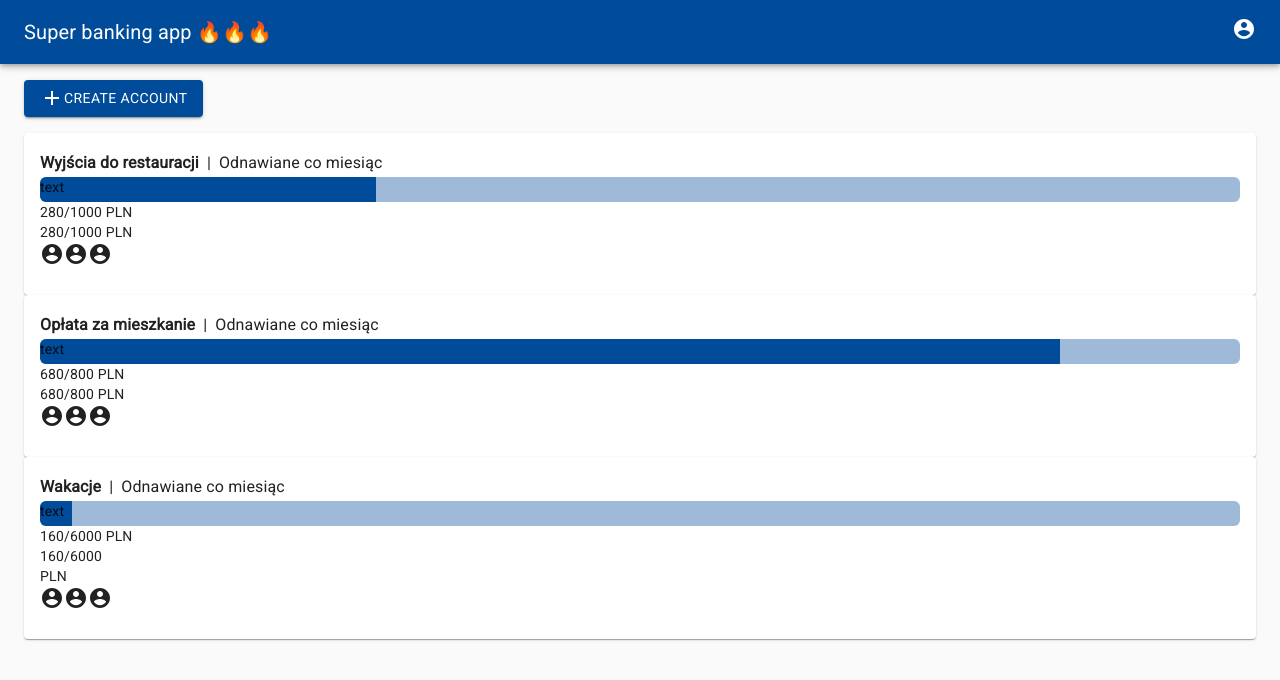
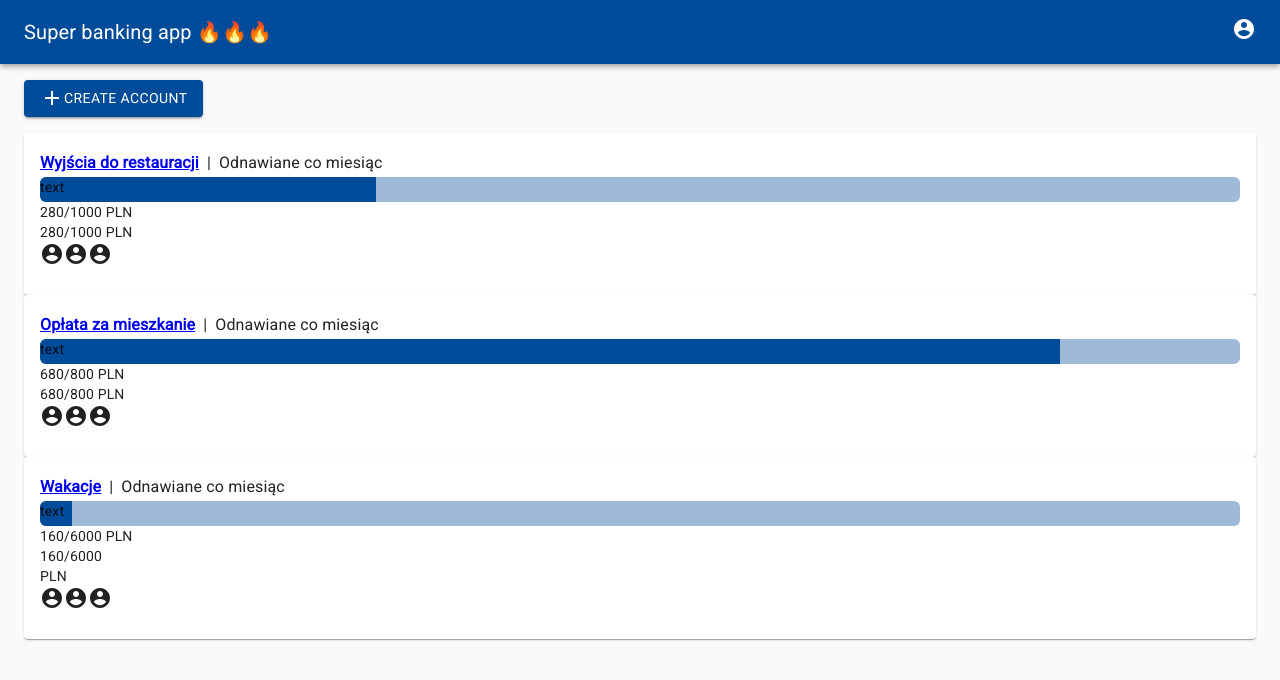
Before and after one commit to fringers/hack4lem_2021, a React (Create React App) app in the folder webapp/: page / in a window 1280 px wide. Shown: the top 680 px of the page. Built offline with nearby package versions, Linux system fonts and the light colour scheme.

Commit message:
feat(webapp): add accoung details route

```diff
--- a/webapp/src/App.js
+++ b/webapp/src/App.js
@@ -3,6 +3,7 @@ import CssBaseline from "@material-ui/core/CssBaseline";
 import { Header } from "./components/header/Header";
 import { Dashboard } from "./components/dashboard/Dashboard";
 import { CreateAccount } from "./components/account/CreateAccount";
+import { AccountDetails } from "./components/account/AccountDetails";
 import { createMuiTheme, ThemeProvider } from "@material-ui/core/styles";
 
 const theme = createMuiTheme({
@@ -38,6 +39,9 @@ export const App = () => {
           <Route path="/accounts/create">
             <CreateAccount />
           </Route>
+          <Route path="/accounts/details/:id">
+            <AccountDetails />
+          </Route>
           <Route path="/">
             <Dashboard />
           </Route>
--- /dev/null
+++ b/webapp/src/components/account/AccountDetails/index.js
@@ -0,0 +1,15 @@
+import Container from "@material-ui/core/Container";
+import Typography from "@material-ui/core/Typography";
+import Box from "@material-ui/core/Box";
+
+export const AccountDetails = () => {
+  return (
+    <Container>
+      <Box pt={2}>
+        <Typography variant="h5">Szczegóły konta</Typography>
+      </Box>
+
+      <div className="flex flex-col"></div>
+    </Container>
+  );
+};
--- a/webapp/src/components/dashboard/BudgetPreviewItem.js
+++ b/webapp/src/components/dashboard/BudgetPreviewItem.js
@@ -1,10 +1,11 @@
-import { UserAvatar } from "../avatar/UserAvatar";
+import { Link } from "react-router-dom";
 import { makeStyles } from "@material-ui/core/styles";
 import Box from "@material-ui/core/Box";
 import Card from "@material-ui/core/Card";
 import CardContent from "@material-ui/core/CardContent";
 import Typography from "@material-ui/core/Typography";
 import LinearProgress from "@material-ui/core/LinearProgress";
+import { UserAvatar } from "../avatar/UserAvatar";
 
 const useStyles = makeStyles((theme) => ({
   name: {
@@ -23,7 +24,7 @@ const useStyles = makeStyles((theme) => ({
   },
 }));
 
-export const BudgetPreviewItem = ({ name, budget, available }) => {
+export const BudgetPreviewItem = ({ id, name, budget, available }) => {
   const classes = useStyles();
 
   const percent = (available * 100) / budget;
@@ -39,9 +40,11 @@ export const BudgetPreviewItem = ({ name, budget, available }) => {
       <CardContent>
         <div>
           <Typography
+            component={Link}
             display="inline"
             variant="subtitle1"
             className={classes.name}
+            to={`/accounts/details/${id}`}
           >
             {name}
           </Typography>
@@ -51,17 +54,15 @@ export const BudgetPreviewItem = ({ name, budget, available }) => {
           <Typography display="inline">Odnawiane co miesiąc</Typography>
         </div>
 
-        <Box position="relative"  className={classes.progressBoxWrapper}>
-          <Box position="absolute" left="0" right="0" top="0" bottom="0" >
+        <Box position="relative" className={classes.progressBoxWrapper}>
+          <Box position="absolute" left="0" right="0" top="0" bottom="0">
             <LinearProgress
               variant="determinate"
               value={percent}
               className={classes.progressBar}
             />
           </Box>
-          <Box position="absolute">
-            text
-          </Box>
+          <Box position="absolute">text</Box>
         </Box>
 
         <div className="relative border rounded bg-blue-200 h-8 mt-2">
--- a/webapp/src/components/dashboard/Dashboard.js
+++ b/webapp/src/components/dashboard/Dashboard.js
@@ -11,16 +11,23 @@ export const Dashboard = () => {
       </Box>
       <Box pt={2}>
         <BudgetPreviewItem
+          id={0}
           name="Wyjścia do restauracji"
           budget={1000}
           available={280}
         />
         <BudgetPreviewItem
+          id={1}
           name="Opłata za mieszkanie"
           budget={800}
           available={680}
         />
-        <BudgetPreviewItem name="Wakacje" budget={6000} available={160} />
+        <BudgetPreviewItem
+          id={2}
+          name="Wakacje"
+          budget={6000}
+          available={160}
+        />
       </Box>
     </Container>
   );
```
